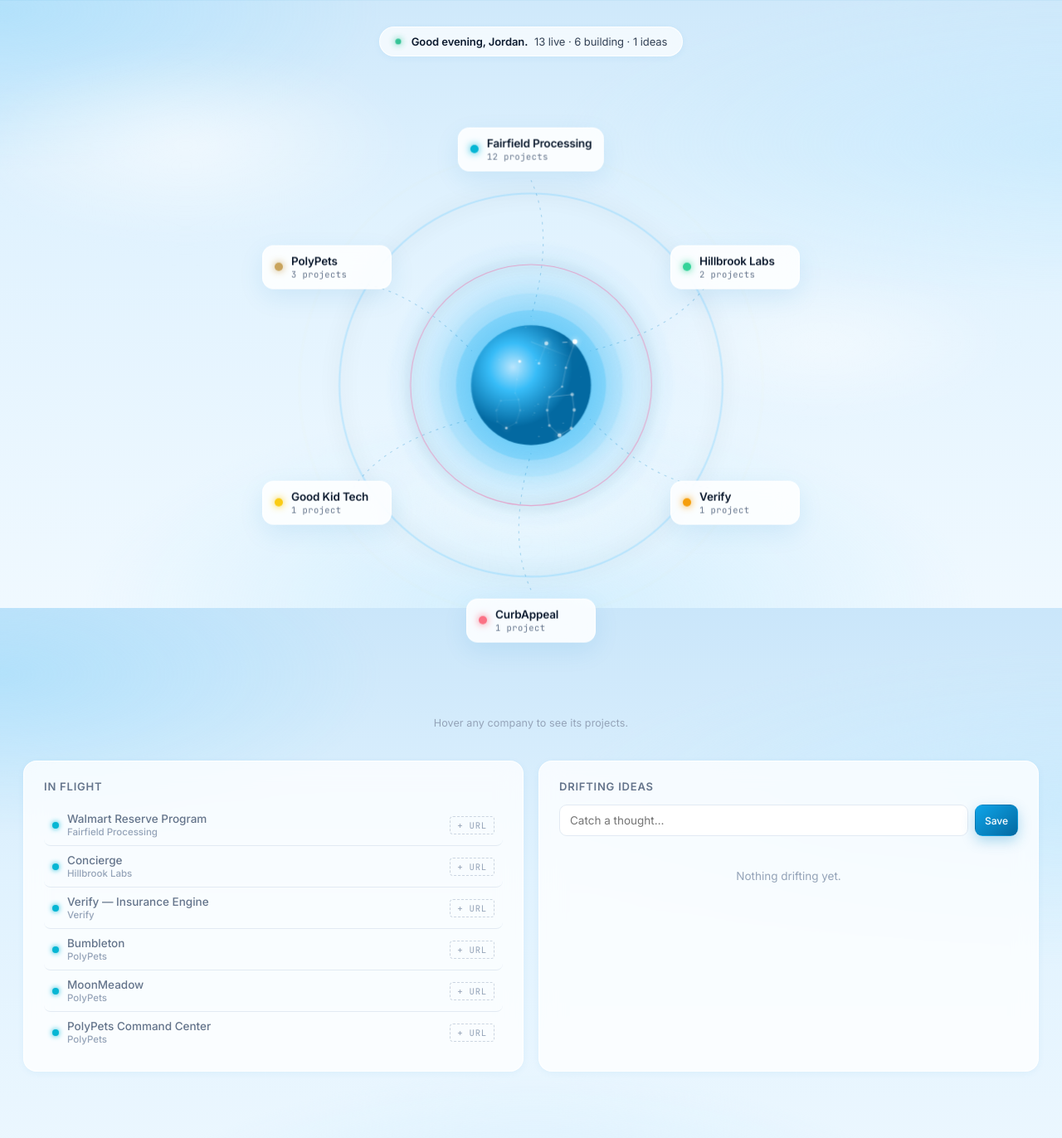
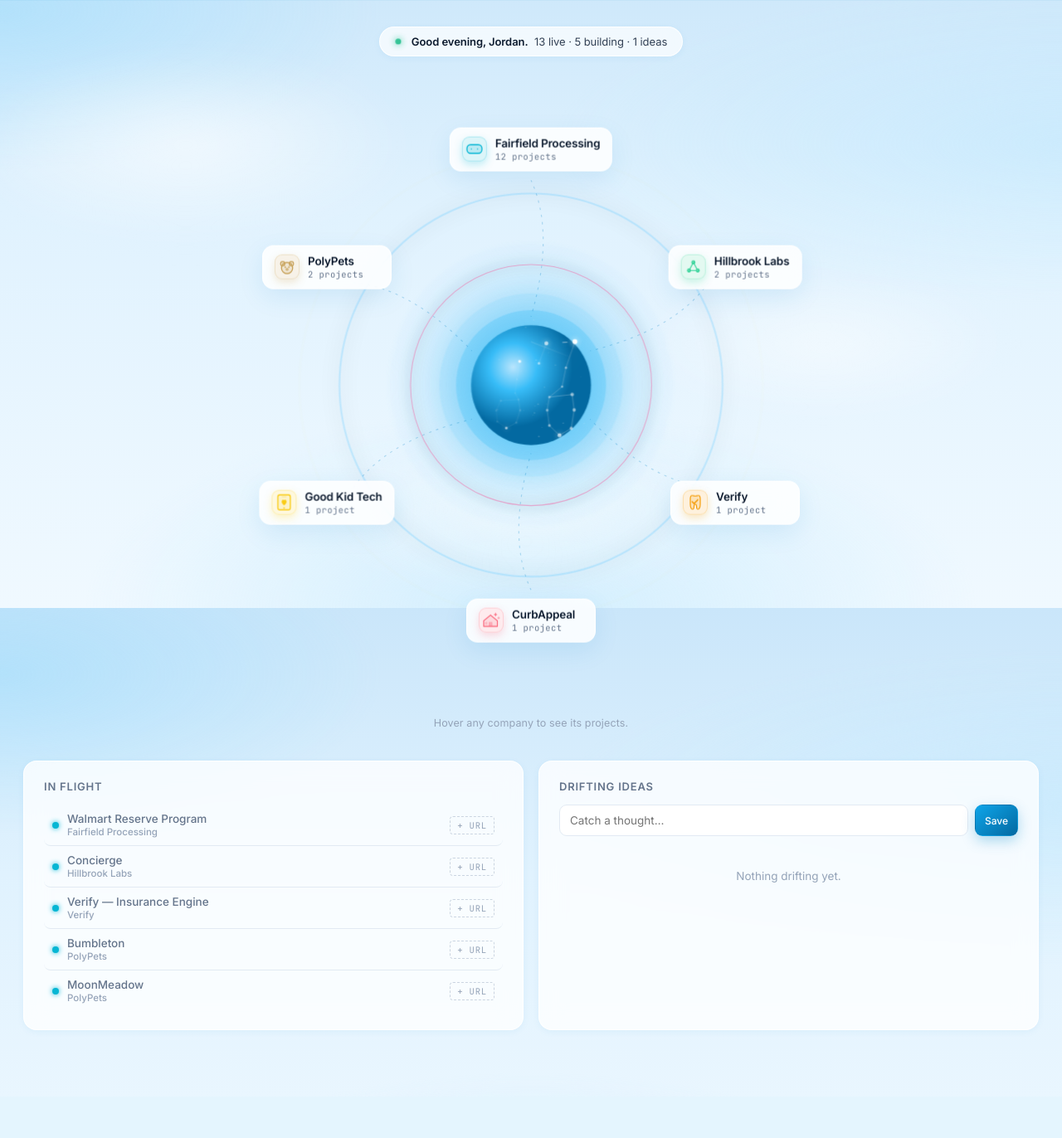
Before and after one commit to polyfilai-lab/sora, a Flask app: page / in a window 1280 px wide. Shown: the part 67-1439 px from the top of the page at 83% size. After the commit the page ends 1309 px from the top, so only its background shows below. Run offline with Flask 3, Linux system fonts and the light colour scheme; some libraries are stand-ins or nearby versions.

Commit message:
Company logos on chips and capsules

```diff
--- a/seed.py
+++ b/seed.py
@@ -177,17 +177,10 @@
                  "Educational content drafted (About Weighted Plush, Sensory Guide, Bedtime). "
                  "Folder: brands/moonmeadow/",
     },
-    {
-        "company": "PolyPets",
-        "name": "PolyPets Command Center",
-        "tagline": "Internal back-office — multi-store ops + Shopify/NetSuite/Meta",
-        "status": "building",
-        "url": "",
-        "notes": "Flask app at command-center/. Runs locally on port 5151. Shopify Admin API "
-                 "(per sub-brand store), NetSuite (Fairfield ERP) via SuiteTalk REST + SuiteQL, "
-                 "Meta Ads catalog feed + CAPI. Will deploy to Railway as command.polypets.com "
-                 "when ready. Same Python/Flask stack as Cortex.",
-    },
+    # Note: PolyPets Command Center is internal infrastructure (Flask back-office at
+    # command-center/), not a customer-facing brand. Per same convention as Hillbrook Labs
+    # (which only lists customer products as projects), the Command Center lives in the
+    # PolyPets folder but is not a Sora project.
 ]
 
 
--- a/static/sora.css
+++ b/static/sora.css
@@ -410,6 +410,21 @@
   box-shadow: 0 0 10px var(--c, var(--sky-500));
   flex-shrink: 0;
 }
+.company-chip-logo {
+  width: 30px; height: 30px;
+  flex-shrink: 0;
+  display: flex; align-items: center; justify-content: center;
+  border-radius: 9px;
+  background: color-mix(in srgb, var(--c, var(--sky-500)) 14%, white);
+  color: var(--c, var(--sky-500));
+  padding: 3px;
+  box-shadow: 0 0 0 1px color-mix(in srgb, var(--c, var(--sky-500)) 22%, transparent) inset,
+              0 4px 10px color-mix(in srgb, var(--c, var(--sky-500)) 25%, transparent);
+}
+.company-chip-logo svg {
+  width: 100%; height: 100%;
+  display: block;
+}
 .company-chip-text { line-height: 1.2; }
 .company-chip-name {
   font-weight: 600; font-size: 13.5px;
@@ -463,6 +478,20 @@
   background: var(--c, var(--sky-500));
   box-shadow: 0 0 10px var(--c, var(--sky-500));
   flex-shrink: 0;
+}
+.chip-capsule-logo {
+  width: 40px; height: 40px;
+  flex-shrink: 0;
+  display: flex; align-items: center; justify-content: center;
+  border-radius: 10px;
+  background: color-mix(in srgb, var(--c, var(--sky-500)) 14%, white);
+  color: var(--c, var(--sky-500));
+  padding: 5px;
+  box-shadow: 0 0 0 1px color-mix(in srgb, var(--c, var(--sky-500)) 24%, transparent) inset;
+}
+.chip-capsule-logo svg {
+  width: 100%; height: 100%;
+  display: block;
 }
 .chip-capsule-titles {
   flex: 1; min-width: 0;
--- a/static/sora.js
+++ b/static/sora.js
@@ -381,6 +381,109 @@
   });
 
   /* ──────────────────────────────────────────────────────────
+     Company logos — original SVG marks, one per company.
+     All use currentColor so they pick up each chip's accent color.
+     ────────────────────────────────────────────────────────── */
+  const COMPANY_LOGOS = {
+    // Fairfield Processing — soft pillow with two tufting points
+    fairfield: `<svg viewBox="0 0 32 32" xmlns="http://www.w3.org/2000/svg">
+      <rect x="4" y="9" width="24" height="14" rx="6"
+            fill="currentColor" fill-opacity="0.16"
+            stroke="currentColor" stroke-width="1.8"/>
+      <circle cx="11" cy="16" r="0.9" fill="currentColor"/>
+      <circle cx="21" cy="16" r="0.9" fill="currentColor"/>
+    </svg>`,
+
+    // Hillbrook Labs — three-node agent network (triangle of connected dots)
+    hillbrook: `<svg viewBox="0 0 32 32" xmlns="http://www.w3.org/2000/svg">
+      <g stroke="currentColor" stroke-width="1.5" stroke-linecap="round">
+        <line x1="9"  y1="22" x2="16" y2="9"/>
+        <line x1="16" y1="9"  x2="23" y2="22"/>
+        <line x1="9"  y1="22" x2="23" y2="22"/>
+      </g>
+      <circle cx="16" cy="9"  r="3.2" fill="currentColor"/>
+      <circle cx="9"  cy="22" r="3.2" fill="currentColor"/>
+      <circle cx="23" cy="22" r="3.2" fill="currentColor"/>
+      <circle cx="15.4" cy="8.3"  r="0.9" fill="white" opacity="0.55"/>
+      <circle cx="8.4"  cy="21.3" r="0.9" fill="white" opacity="0.55"/>
+      <circle cx="22.4" cy="21.3" r="0.9" fill="white" opacity="0.55"/>
+    </svg>`,
+
+    // Verify — stylized tooth with a checkmark inside
+    verify: `<svg viewBox="0 0 32 32" xmlns="http://www.w3.org/2000/svg">
+      <path d="M11 5 C9 5 8 7 8 10 L8 19 C8 24 10 27 12 27 C13 27 14 25 14 22 C14 20 14 19 16 19 C18 19 18 20 18 22 C18 25 19 27 20 27 C22 27 24 24 24 19 L24 10 C24 7 23 5 21 5 C19 5 18 6 16 6 C14 6 13 5 11 5 Z"
+            fill="currentColor" fill-opacity="0.18"
+            stroke="currentColor" stroke-width="1.6" stroke-linejoin="round"/>
+      <path d="M11 15 L14 18 L20 12"
+            stroke="currentColor" stroke-width="2.2"
+            stroke-linecap="round" stroke-linejoin="round"
+            fill="none"/>
+    </svg>`,
+
+    // CurbAppeal — house with sparkles (post-wash sheen)
+    curbappeal: `<svg viewBox="0 0 32 32" xmlns="http://www.w3.org/2000/svg">
+      <path d="M4 26 L4 17 L15 8 L26 17 L26 26 Z"
+            fill="currentColor" fill-opacity="0.15"
+            stroke="currentColor" stroke-width="1.7"
+            stroke-linejoin="round"/>
+      <rect x="12" y="19" width="6" height="7" rx="1" fill="currentColor" opacity="0.45"/>
+      <rect x="6"  y="19" width="4" height="4" rx="0.5" fill="currentColor" opacity="0.32"/>
+      <g stroke="currentColor" stroke-width="1.5" stroke-linecap="round">
+        <line x1="23" y1="5"  x2="23" y2="9"/>
+        <line x1="21" y1="7"  x2="25" y2="7"/>
+      </g>
+      <g stroke="currentColor" stroke-width="1.1" stroke-linecap="round" opacity="0.7">
+        <line x1="28" y1="11" x2="28" y2="14"/>
+        <line x1="26.5" y1="12.5" x2="29.5" y2="12.5"/>
+      </g>
+    </svg>`,
+
+    // Good Kid Tech — tablet with a heart on screen
+    goodkidtech: `<svg viewBox="0 0 32 32" xmlns="http://www.w3.org/2000/svg">
+      <rect x="6" y="4" width="20" height="24" rx="3"
+            stroke="currentColor" stroke-width="1.8"
+            fill="currentColor" fill-opacity="0.1"/>
+      <line x1="13" y1="7" x2="19" y2="7"
+            stroke="currentColor" stroke-width="1" stroke-linecap="round" opacity="0.5"/>
+      <circle cx="16" cy="25" r="0.9" stroke="currentColor" stroke-width="1" fill="none"/>
+      <path d="M16 21 C12 17.5 11 14.5 13 12.5 C14.2 11.3 15.5 11.8 16 13.2 C16.5 11.8 17.8 11.3 19 12.5 C21 14.5 20 17.5 16 21 Z"
+            fill="currentColor"/>
+    </svg>`,
+
+    // PolyPets — friendly bear face (plush)
+    polypets: `<svg viewBox="0 0 32 32" xmlns="http://www.w3.org/2000/svg">
+      <circle cx="9"  cy="11" r="3.5"
+              fill="currentColor" fill-opacity="0.2"
+              stroke="currentColor" stroke-width="1.5"/>
+      <circle cx="23" cy="11" r="3.5"
+              fill="currentColor" fill-opacity="0.2"
+              stroke="currentColor" stroke-width="1.5"/>
+      <circle cx="9"  cy="11" r="1.4" fill="currentColor" opacity="0.45"/>
+      <circle cx="23" cy="11" r="1.4" fill="currentColor" opacity="0.45"/>
+      <circle cx="16" cy="18" r="9"
+              fill="currentColor" fill-opacity="0.16"
+              stroke="currentColor" stroke-width="1.8"/>
+      <circle cx="13" cy="16.5" r="1.2" fill="currentColor"/>
+      <circle cx="19" cy="16.5" r="1.2" fill="currentColor"/>
+      <ellipse cx="16" cy="20" rx="3" ry="2.2" fill="currentColor" opacity="0.42"/>
+      <ellipse cx="16" cy="18.8" rx="1" ry="0.7" fill="currentColor"/>
+      <path d="M14.5 21 Q16 22 17.5 21"
+            stroke="currentColor" stroke-width="1.2" stroke-linecap="round" fill="none"/>
+    </svg>`,
+  };
+
+  function logoFor(name) {
+    const k = String(name || '').toLowerCase().replace(/[^a-z]/g, '');
+    if (k.includes('fairfield'))                       return COMPANY_LOGOS.fairfield;
+    if (k.includes('hillbrook'))                       return COMPANY_LOGOS.hillbrook;
+    if (k.includes('verify'))                          return COMPANY_LOGOS.verify;
+    if (k.includes('curb') || k.includes('appeal'))    return COMPANY_LOGOS.curbappeal;
+    if (k.includes('goodkid') || k.includes('kidtech'))return COMPANY_LOGOS.goodkidtech;
+    if (k.includes('poly') || k.includes('pets'))      return COMPANY_LOGOS.polypets;
+    return null;
+  }
+
+  /* ──────────────────────────────────────────────────────────
      BRAIN HUB — generates neural mesh, places chips, wires hover
      ────────────────────────────────────────────────────────── */
   const BRAIN_CX = 500, BRAIN_CY = 390;
@@ -706,10 +809,18 @@
           }).join('')
         : '<div class="chip-capsule-empty">No projects under this company yet.</div>';
 
+      const logo = logoFor(c.name);
+      const chipMark   = logo
+        ? `<div class="company-chip-logo">${logo}</div>`
+        : `<div class="company-chip-dot"></div>`;
+      const capsuleMark = logo
+        ? `<div class="chip-capsule-logo">${logo}</div>`
+        : `<div class="chip-capsule-band"></div>`;
+
       chipHtml += `
         <div class="company-chip" data-cid="${c.id}"
              style="left: ${pctX}%; top: ${pctY}%; --c: ${c.color};">
-          <div class="company-chip-dot"></div>
+          ${chipMark}
           <div class="company-chip-text">
             <div class="company-chip-name">${escapeHtml(c.name)}</div>
             <div class="company-chip-count">${projCount} project${projCount === 1 ? '' : 's'}</div>
@@ -718,7 +829,7 @@
         <div class="chip-capsule ${side}" data-cid="${c.id}"
              style="left: ${pctX}%; top: ${pctY}%; --c: ${c.color};">
           <div class="chip-capsule-head">
-            <div class="chip-capsule-band"></div>
+            ${capsuleMark}
             <div class="chip-capsule-titles">
               <div class="chip-capsule-name">${escapeHtml(c.name)}</div>
               ${c.tagline ? `<div class="chip-capsule-tag">${escapeHtml(c.tagline)}</div>` : ''}
```
